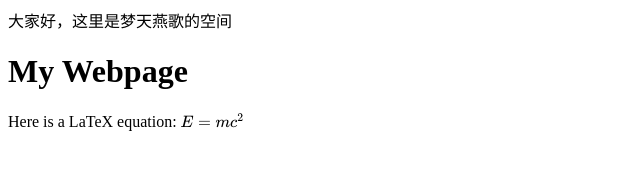
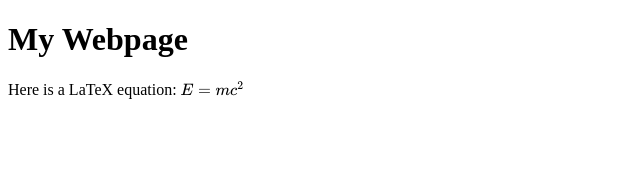
Before and after one commit to mengtianyange/mengtianyange.github.io, a plain HTML site: page index.html in a window 1280 px wide. Shown: the whole page, without its empty margins (0-640 px from the left). Drawn offline with nearby package versions, Linux system fonts and the light colour scheme; some packages are replaced by stand-ins of ours.

Commit message:
Update index.html

```diff
--- a/index.html
+++ b/index.html
@@ -1,4 +1,3 @@
-<p>大家好，这里是梦天燕歌的空间</p>
 <!DOCTYPE html>
 <html>
 <head>
```
